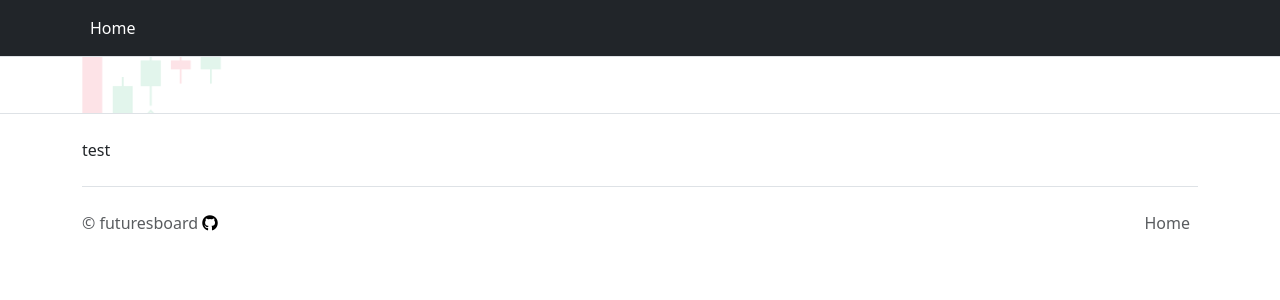
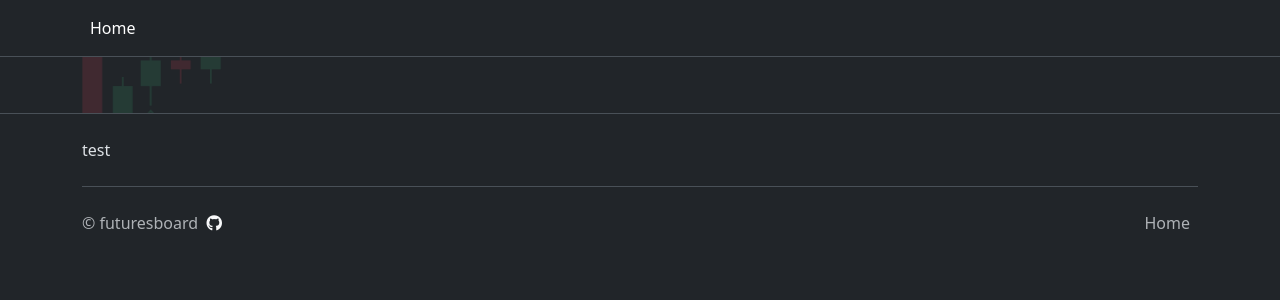
Before and after one commit to ecoppen/futuresboard, a FastAPI app: page / in a window 1280 px wide. Shown: the top 300 px of the page. Run offline with FastAPI, Linux system fonts and the light colour scheme; parts of the project's set-up code (start-up, migrations or seed data) failed here and were passed over; some libraries are stand-ins or nearby versions.

Commit message:
dark mode

```diff
--- a/templates/footer.html
+++ b/templates/footer.html
@@ -2,8 +2,8 @@
 </body>
 <div class="container">
     <footer class="d-flex flex-wrap justify-content-between align-items-center py-3 my-4 border-top">
-        <p class="col-md-4 mb-0 text-muted">&copy; {{ current_year }} futuresboard <a style="text-decoration: none; color:#000" target="_blank" href="https://github.com/ecoppen"><i
-                class="fab fa-github"></i></a></p>
+        <p class="col-md-4 mb-0 text-muted text-light">&copy; {{ current_year }} futuresboard&nbsp;&nbsp;<a style="text-decoration: none; color:#000" target="_blank" href="https://github.com/ecoppen"><i
+                class="fab fa-github text-light"></i></a></p>
 
         <ul class="nav col-md-4 justify-content-end">
             <li class="nav-item"><a href="{{url_for('index')}}" class="nav-link px-2 text-muted">Home</a></li>
--- a/templates/header.html
+++ b/templates/header.html
@@ -1,5 +1,5 @@
 <!DOCTYPE html>
-<html lang="en">
+<html lang="en" data-bs-theme="dark">
 <head>
     <meta charset="utf-8">
     <meta name="viewport" content="width=device-width, initial-scale=1">
--- a/templates/navbar.html
+++ b/templates/navbar.html
@@ -34,7 +34,7 @@
 </nav>
 <header class="py-3 mb-4 border-bottom navbar-wrap">
     <div class="container d-flex flex-wrap justify-content-center">
-        <a href="{{url_for('index')}}" class="d-flex align-items-center mb-3 mb-lg-0 me-lg-auto text-dark text-decoration-none">
+        <a href="{{url_for('index')}}" class="d-flex align-items-center mb-3 mb-lg-0 me-lg-auto text-light text-decoration-none">
 
             <img class="logo-bg" src="{{url_for('static', path='/images/logo.png')}}" height="40px" alt="Logo">
             &nbsp;<span class="fs-4 site-name">{{ dashboard_title }}</span>
```
